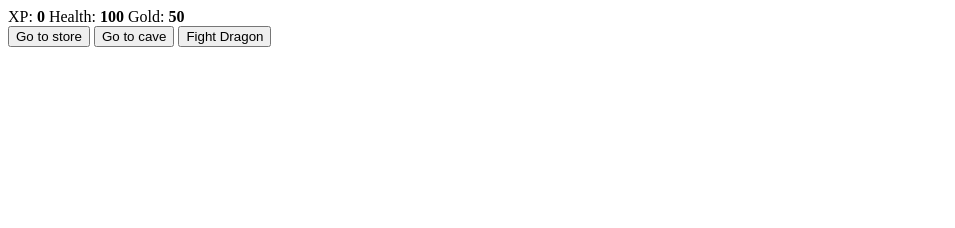
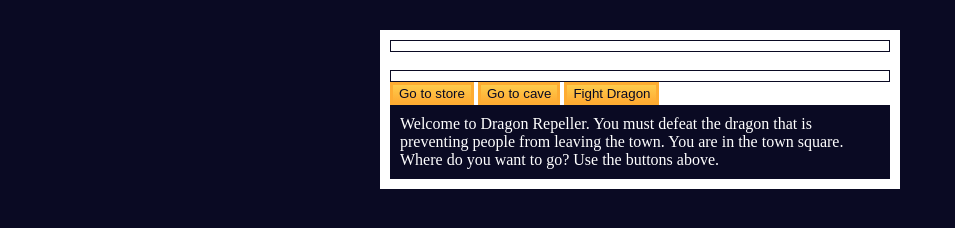
Before and after one commit to mmadwn/role-playing-game, a plain HTML site: page index.html in a window 1280 px wide. Shown: the whole page, without its empty margins (0-955 px from the left). Drawn offline with Linux system fonts and the light colour scheme.

Commit message:
interface

```diff
--- a/index.html
+++ b/index.html
@@ -10,16 +10,32 @@
   <body>
     <div id="game">
       <div id="stats"></div>
-        <span class="stat">XP: <strong><span id="xpText">0</span></strong></span>
-        <span class="stat">Health: <strong><span id="healthText">100</span></strong></span>
-        <span class="stat">Gold: <strong><span id="goldText">50</span></strong></span>
+      <span class="stat"
+        >XP: <strong><span id="xpText">0</span></strong></span
+      >
+      <span class="stat"
+        >Health: <strong><span id="healthText">100</span></strong></span
+      >
+      <span class="stat"
+        >Gold: <strong><span id="goldText">50</span></strong></span
+      >
       <div id="controls"></div>
-        <button id="button1">Go to store</button>
-        <button id="button2">Go to cave</button>
-        <button id="button3">Fight Dragon</button>
+      <button id="button1">Go to store</button>
+      <button id="button2">Go to cave</button>
+      <button id="button3">Fight Dragon</button>
 
       <div id="monsterStats"></div>
-      <div id="text"></div>
+      <span class="stat"
+        >Monster Name: <strong><span id="monsterName"></span></strong
+      ></span>
+      <span class="stat"
+        >Health: <strong><span id="monsterHealth"></span></strong
+      ></span>
+      <div id="text">
+        Welcome to Dragon Repeller. You must defeat the dragon that is
+        preventing people from leaving the town. You are in the town square.
+        Where do you want to go? Use the buttons above.
+      </div>
     </div>
   </body>
 </html>
--- a/script.js
+++ b/script.js
@@ -6,4 +6,13 @@ let fighting;
 let monsterHealth;
 let inventory = ["stick"];
 
-let button1 = document.querySelector("#button1");
+const button1 = document.querySelector("#button1");
+const button2 = document.querySelector("#button2");
+const button3 = document.querySelector("#button3");
+const text = document.querySelector("#text");
+const xpText = document.querySelector("#xpText");
+const healthText = document.querySelector("#healthText");
+const goldText = document.querySelector("#goldText");
+const monsterStats = document.querySelector("#monsterStats");
+const monsterName = document.querySelector("#monsterName");
+const monsterHealthText = document.querySelector("#monsterHealth");
--- a/styles.css
+++ b/styles.css
@@ -0,0 +1,44 @@
+body {
+    background-color: #0a0a23;
+}
+
+#text {
+    background-color: #0a0a23;
+    color: #ffffff;
+    padding: 10px;
+}
+
+#game {
+    max-width: 500px;
+    max-height: 400px;
+    background-color: #ffffff;
+    color: #ffffff;
+    margin: 30px auto 0 auto;
+    padding: 10px;
+}
+
+#controls, #stats {
+    border: 1px solid #0a0a23;
+    color: #0a0a23;
+    padding: 5px;
+}
+
+#monsterStats {
+    border: 1px solid #0a0a23;
+    padding: 5px;
+    color: #ffffff;
+    background-color: #c70d0d;
+    display: none;
+}
+
+.stat {
+    padding-right: 10px;
+}
+
+button {
+    cursor: pointer;
+    color: #0a0a23;
+    background-color: #feac32;
+    background-image: linear-gradient(#fecc4c, #ffac33);
+    border: 3px solid #feac32;
+}
```
